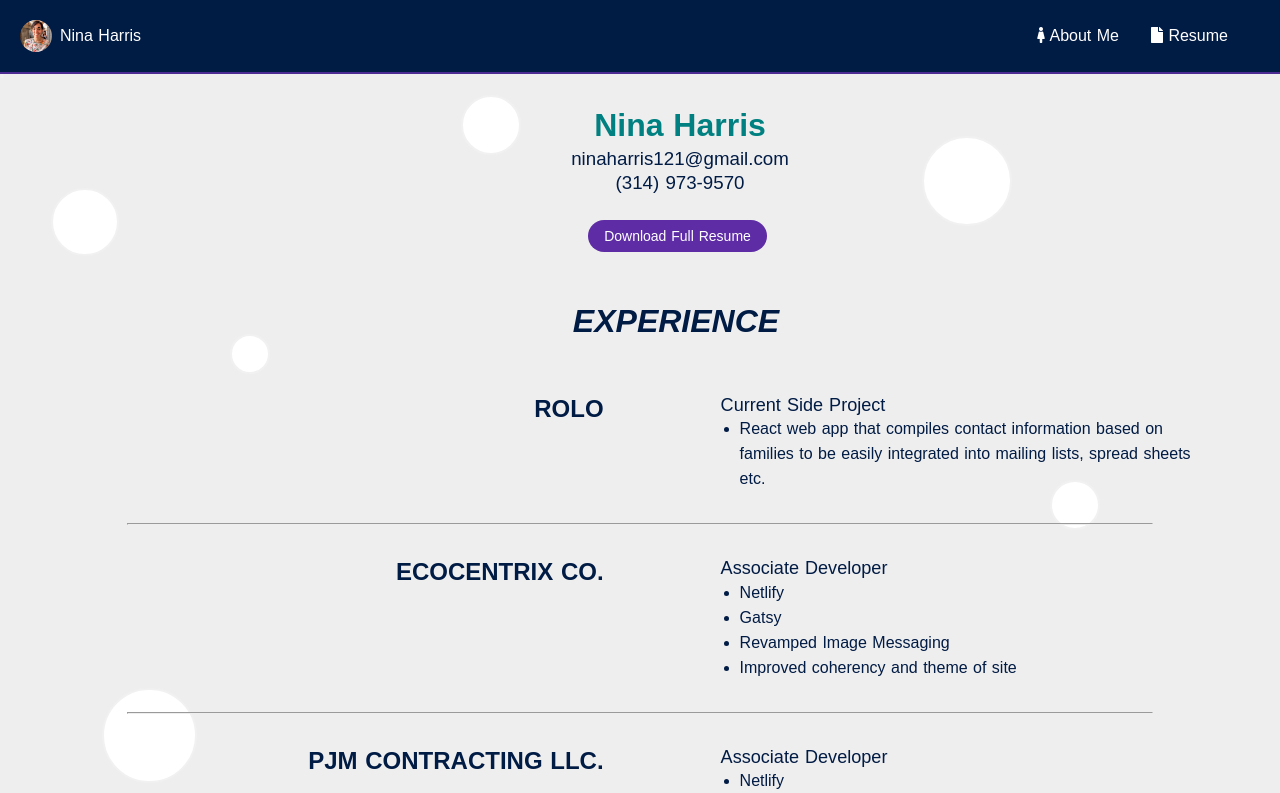
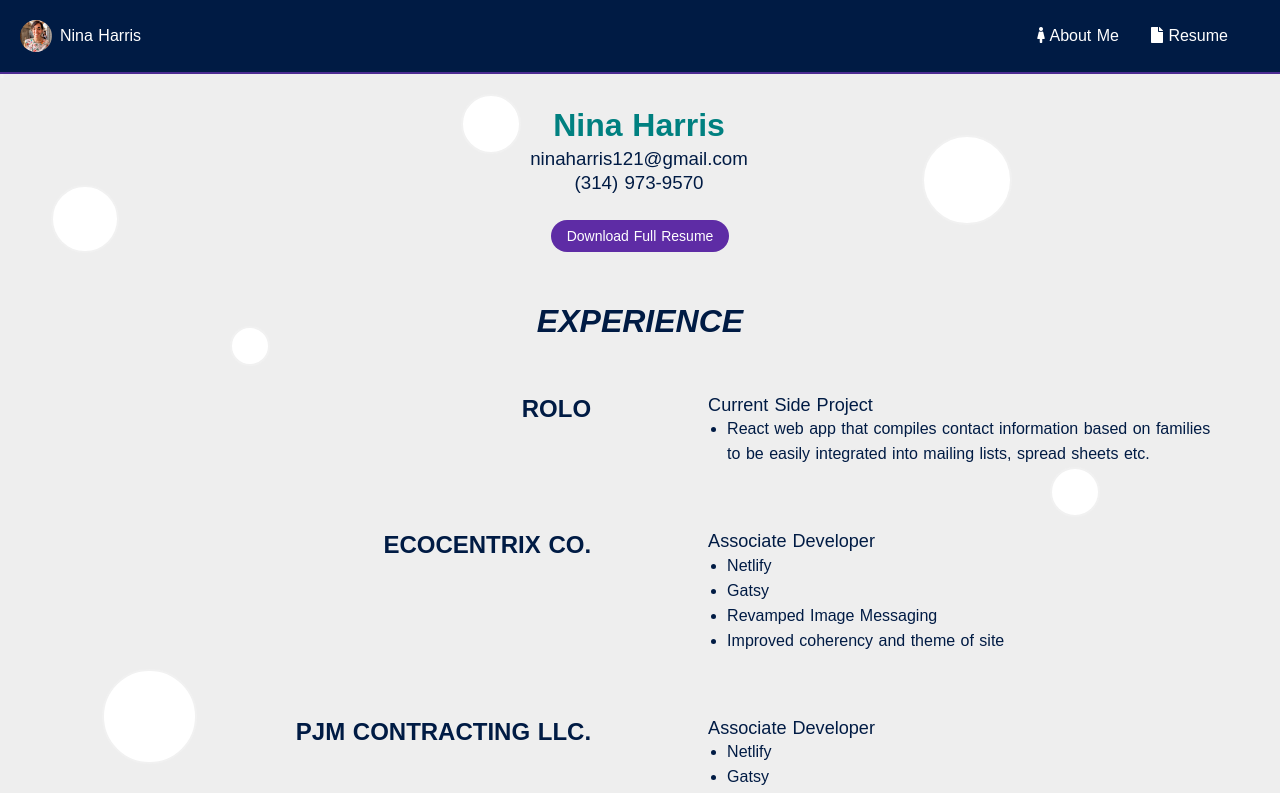
Before and after one commit to njosieb/sahmtothedom.com, a Nuxt app: page /resume in a window 1280 px wide. Shown: the top 793 px of the page. Built offline with nearby package versions, Linux system fonts and the light colour scheme.

Commit message:
Edits layout of resume page

```diff
--- a/pages/resume.vue
+++ b/pages/resume.vue
@@ -1,14 +1,14 @@
 <template>
   <div class="relative z-1 bg-light-gray">
-    <div id="circle1" class="circle"/>
-    <div id="circle2" class="circle"/>
-    <div id="circle3" class="circle"/>
-    <div id="circle4" class="circle"/>
-    <div id="circle5" class="circle"/>
-    <div id="circle6" class="circle"/>
-    <div id="circle7" class="circle"/>
-    <div id="circle8" class="circle"/>
-    <div id="circle9" class="circle"/>
+    <div id="circle1" class="circle" />
+    <div id="circle2" class="circle" />
+    <div id="circle3" class="circle" />
+    <div id="circle4" class="circle" />
+    <div id="circle5" class="circle" />
+    <div id="circle6" class="circle" />
+    <div id="circle7" class="circle" />
+    <div id="circle8" class="circle" />
+    <div id="circle9" class="circle" />
     <div class="name lh-copy">
       <h1 class="full-name">Nina Harris</h1>
       <h3 class="navy normal">ninaharris121@gmail.com</h3>
@@ -41,7 +41,7 @@
           </ul>
         </div>
       </div>
-      <hr>
+      <!-- <hr /> -->
       <div class="container">
         <div class="column">
           <h2 class="tr company">
@@ -65,7 +65,7 @@
         </div>
       </div>
 
-      <hr>
+      <!-- <hr /> -->
       <div class="container">
         <div class="column tr">
           <h2 class="company">
@@ -90,7 +90,7 @@
           </ul>
         </div>
       </div>
-      <hr>
+      <!-- <hr /> -->
       <div class="container">
         <div class="column">
           <h2 class="tr navy company">ST. CLARE OF ASSISI</h2>
@@ -183,7 +183,7 @@ hr {
 .container {
   display: flex;
   flex-wrap: wrap;
-  margin-left: 25px;
+  // margin-left: 25px;
   line-height: 25px;
   @media (min-width: 600px) {
     display: flex;
@@ -230,7 +230,7 @@ h2 {
 .exp {
   padding-top: 0px;
   @media (min-width: 600px) {
-    margin-left: 72px;
+    // margin-left: 72px;
     margin-top: 35px;
   }
 }
@@ -243,7 +243,7 @@ h2 {
   @media (min-width: 600px) {
     text-align: center;
     margin-top: 50px;
-    margin-left: 80px;
+    // margin-left: 80px;
     margin-bottom: 1rem;
     color: teal;
     line-height: 1.25;
@@ -257,7 +257,7 @@ h2 {
   justify-content: center;
   padding-top: 10px;
   @media (min-width: 600px) {
-    padding-left: 75px;
+    // padding-left: 75px;
   }
 }
 </style>
```
